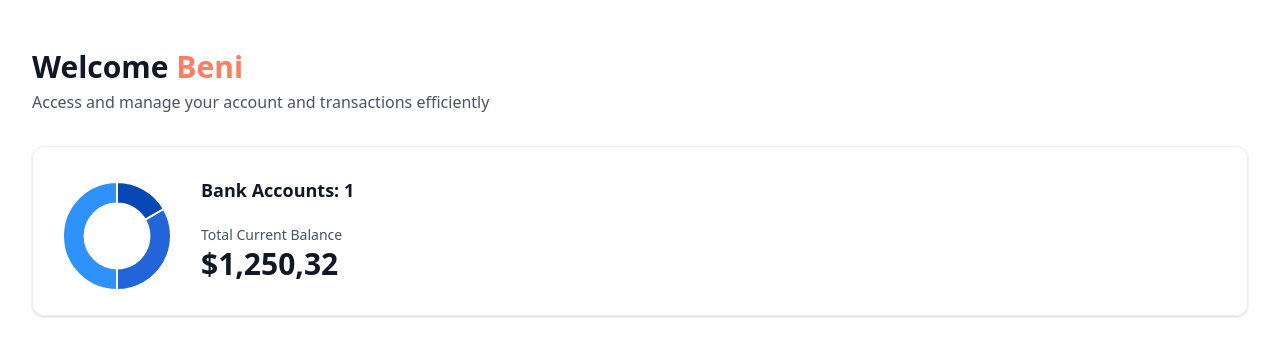
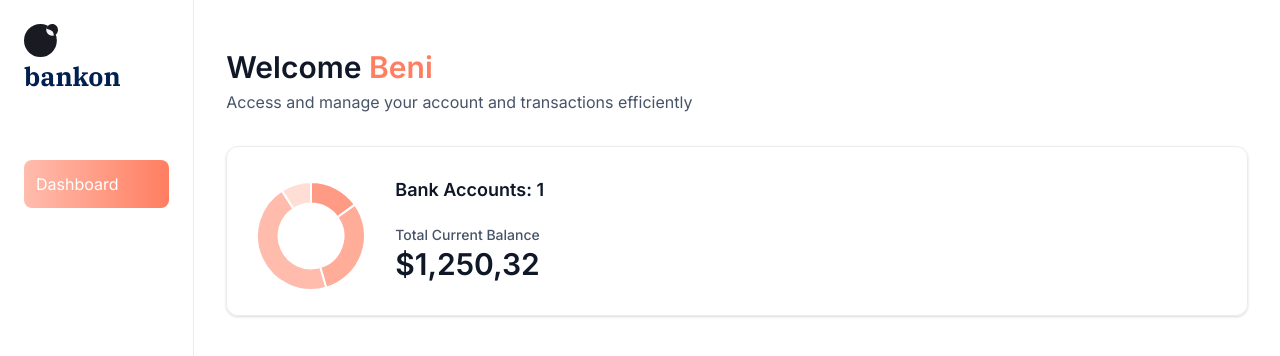
Before and after one commit to Beninoje/bankgo, a Next.js app: page /dashboard in a window 1280 px wide. Shown: the top 356 px of the page. Built offline with nearby package versions, Linux system fonts and the light colour scheme.

Commit message:
added sidebar to dashboard page

```diff
--- a/app/(root)/dashboard/page.tsx
+++ b/app/(root)/dashboard/page.tsx
@@ -1,11 +1,14 @@
 import DashboardHeader from '@/components/DashboardHeader'
+import SideBar from '@/components/SideBar'
 import TotalBalanceBox from '@/components/TotalBalanceBox'
 import React from 'react'
 
 const Dashboard = () => {
-  const loggedIn = {firstName:'Beni'}
+  const loggedIn = {firstName:'Beni', lastName:'Noje'}
   return (
-    <section className='home'>
+    <section className="flex h-screen w-full font-inter">
+      <SideBar user={loggedIn}/>
+      <div className='home'>
         <div className="home-content">
           <header className="home-header">
             <DashboardHeader
@@ -22,6 +25,7 @@ const Dashboard = () => {
             />
           </header>
         </div>
+      </div>
     </section>
   )
 }
--- a/components/AnimatedCounter.tsx
+++ b/components/AnimatedCounter.tsx
@@ -5,7 +5,6 @@ const AnimatedCounter = ({ amount }:{ amount: number }) => {
   return (
     <div className='w-full'>
         <CountUp
-
             end={amount}
             decimals={2}
             decimal=","
--- a/components/DoughnutChart.tsx
+++ b/components/DoughnutChart.tsx
@@ -9,8 +9,8 @@ const DoughnutChart = ({accounts}: DoughnutChartProps) => {
         datasets:[
             {
                 label:'Banks',
-                data: [1250, 2500, 3750],
-                backgroundColor: ['#0747b6', '#2265d8', '#2f91fa']
+                data: [1250, 2500, 3750,750],
+                backgroundColor: ['#FF9B85', '#FFAC99', '#FFBCAD','#FFDED6']
             }
         ],
     }
--- /dev/null
+++ b/components/SideBar.tsx
@@ -0,0 +1,39 @@
+'use client';
+import Link from 'next/link';
+import Image from 'next/image';
+import { sidebarLinks } from '@/constants';
+import { cn } from '@/lib/utils';
+import { usePathname } from 'next/navigation';
+const SideBar = ({user}:SiderbarProps) => {
+    const pathName = usePathname();
+  return (
+    <section className='sidebar'>
+        <nav className="flex flex-col gap-4">
+            <Link href="/" className='mb-12 cursor-pointer item-center gap-2'>
+                <Image
+                    src="/icons/bankgo_logo.svg"
+                    width={34}
+                    height={34}
+                    alt="bankon logo"
+                    className='size-[24] max-xl:size-14'
+                />
+                <h1 className='sidebar-logo'>bankon</h1>
+            </Link>
+
+            {sidebarLinks.map((item)=>{
+                const isActive = pathName === item.route || pathName.startsWith(`${item.route}/`)
+                return (
+                    <Link
+                    href={item.route}
+                    key={item.label}
+                    className={cn('sidebar-link',{'bg-bank-gradient':isActive})}>
+                        {item.label}
+                    </Link>
+                )
+            })}
+        </nav>
+    </section>
+  )
+}
+
+export default SideBar
--- a/constants/index.ts
+++ b/constants/index.ts
@@ -1,8 +1,8 @@
 export const sidebarLinks = [
   {
     imgURL: "/icons/home.svg",
-    route: "/",
-    label: "Home",
+    route: "/dashboard",
+    label: "Dashboard",
   },
   {
     imgURL: "/icons/dollar-circle.svg",
--- a/tailwind.config.ts
+++ b/tailwind.config.ts
@@ -70,7 +70,7 @@ const config = {
         },
       },
       backgroundImage: {
-        "bank-gradient": "linear-gradient(90deg, #0179FE 0%, #4893FF 100%)",
+        "bank-gradient": "linear-gradient(90deg, #FFBCAD 0%, #FF7E61 100%)",
         "gradient-mesh": "url('/icons/gradient-mesh.svg')",
         "bank-green-gradient":
           "linear-gradient(90deg, #01797A 0%, #489399 100%)",
```
Lines whose indentation alone changed are shown as unchanged.
